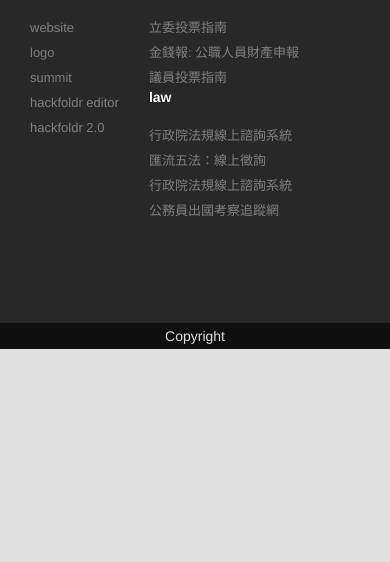
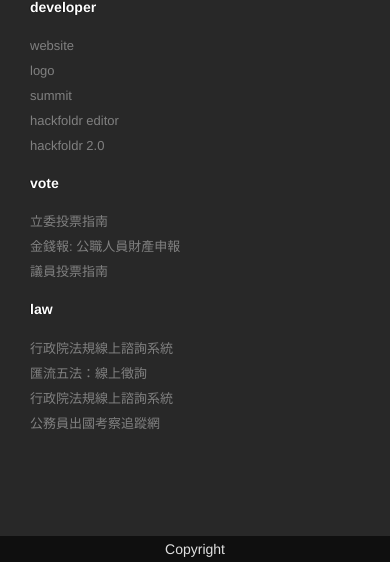
Before and after one commit to pintse/design-guide, a plain HTML site: page index.html in a window 390 px wide. Shown: the part 991-1553 px from the top of the page. Before the commit the page ends 1340 px from the top, so only its background shows below. Drawn offline with nearby package versions, Linux system fonts and the light colour scheme.

Commit message:
fix responsive

```diff
--- a/assets/bootstrap3/sass/bootstrap-g0v.sass
+++ b/assets/bootstrap3/sass/bootstrap-g0v.sass
@@ -90,12 +90,11 @@ a:visited
       margin: 0
 
   .block
-    float: left
     h4
       // todo: use invert text color
       color: #fff
       text-shadow: -1px 0 darken($black, 10%)
-      margin: 0 0 18px 0
+      margin: 18px 0 18px 0
       padding: 0
       font-size: 14px
       font-weight: bold
```
Also changed, not shown: assets/bootstrap3/css/bootstrap-g0v.css.
